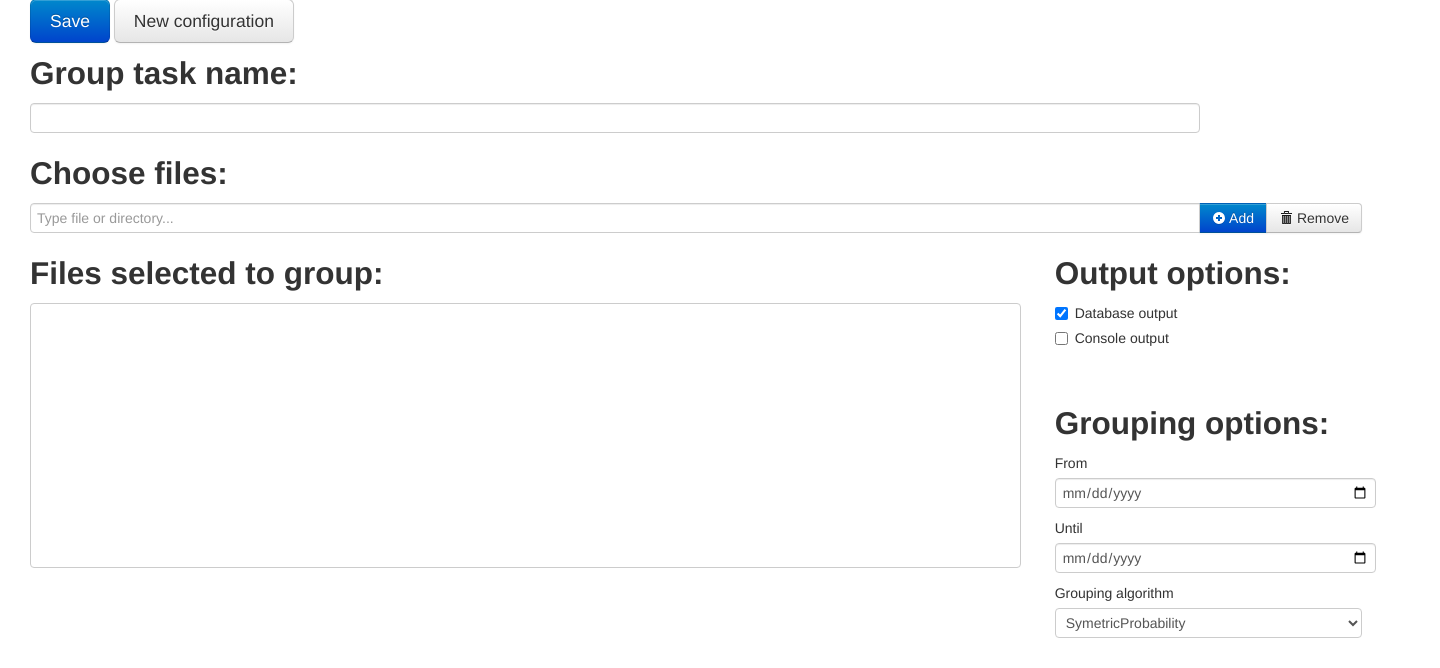
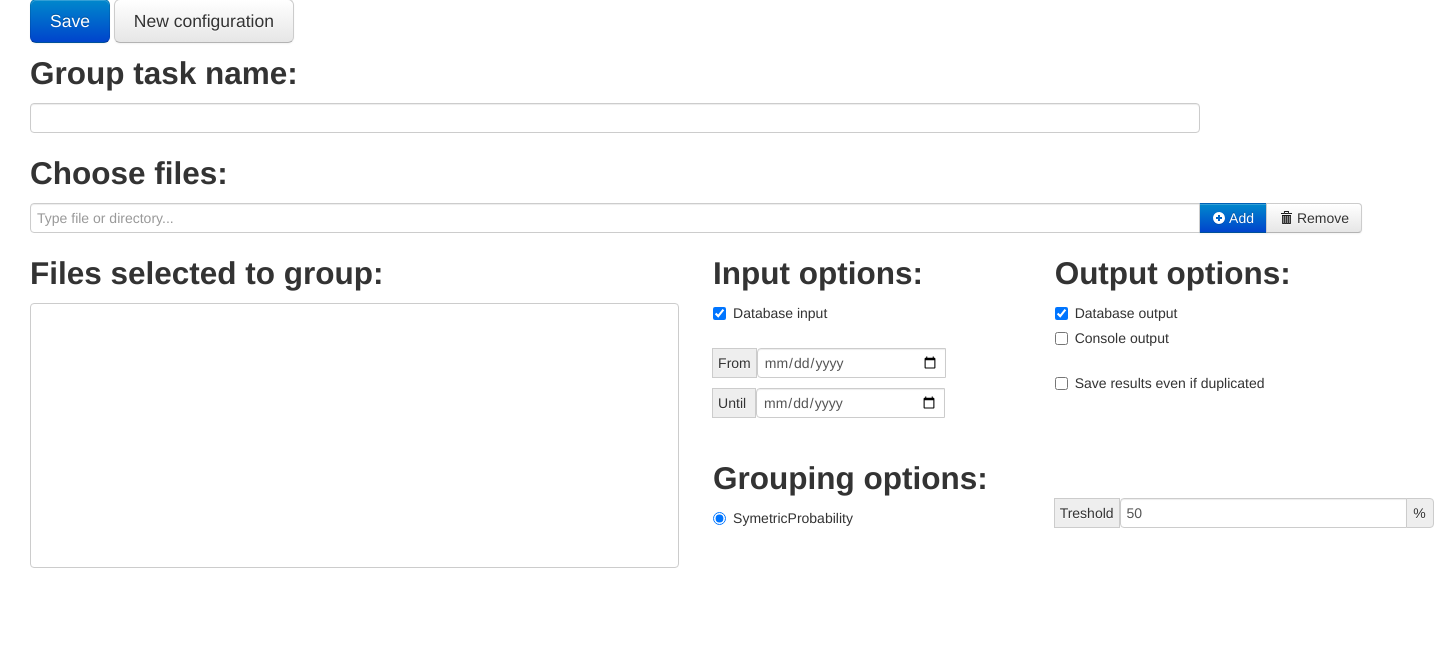
Before and after one commit to kubasejdak/graph-analyzer, a Django app: template src/gui/www/templates/group.html in a window 1440 px wide. Shown: the part 173-841 px from the top of the page. After the commit the page ends 741 px from the top, so only its background shows below. Run offline with Django 3.2, Linux system fonts and the light colour scheme; the template is opened without the code that fills it, so the values that code supplies are empty; parts of the project's set-up code (start-up, migrations or seed data) failed here and were passed over; some libraries are stand-ins or nearby versions.

Commit message:
UI changes regarding task options.

```diff
--- a/src/gui/www/templates/group.html
+++ b/src/gui/www/templates/group.html
@@ -58,26 +58,45 @@
 
 		<div class="row-fluid">
 			<div class="span12">
-				<div class="span9">
+				<div class="span6">
 					<h2>Files selected to group:</h2>
 					<select multiple id="groupFiles" name="groupFiles" size="15" width="300" style="width: 100%"></select>
+				</div>
+				<div class="span3">
+					<h2>Input options:</h2>
+					<label class="checkbox"><input type="checkbox" name="databaseInput" checked="checked" value=""> Database input</label>
+					<br/>
+					<div class="input-append">
+						<span class="add-on">From</span>
+						<input type="date" style="width: 100%" name="fromDate" value="">
+					</div>
+					<div class="input-append">
+						<span class="add-on">Until&nbsp;</span>
+						<input type="date" style="width: 100%" name="untilDate" value="">
+					</div>
+					<br/>
+					<br/>
+
+					<h2>Grouping options:</h2>
+					<label class="radio">
+  						<input type="radio" name="optionsRadios" id="optionsRadios1" value="option1" checked>SymetricProbability</label>
 				</div>
 				<div class="span3">
 					<h2>Output options:</h2>
 					<label class="checkbox"><input type="checkbox" name="databaseOutput" checked="checked" value=""> Database output</label>
 					<label class="checkbox"><input type="checkbox" name="consoleOutput" value=""> Console output</label>
 					<br/>
+					<label class="checkbox"><input type="checkbox" name="duplicate" value=""> Save results even if duplicated</label>
 					<br/>
-
-					<h2>Grouping options:</h2>
-					<label class="control-label">From</label>
-					<input type="date" style="width: 100%" name="fromDate" value="">
-					<label class="control-label">Until</label>
-					<input type="date" style="width: 100%" name="untilDate" value="">
-					<label class="control-label">Grouping algorithm</label>
-					<select style="width: 100%" name="algorithm">
-						<option>SymetricProbability</option>
-					</select>
+					<br/>
+					<br/>
+					<br/>
+					<br/>
+					<div class="input-append">
+						<span class="add-on">Treshold</span>
+						<input class="span2" id="treshold_SymetricProbability" style="width: 100%" type="text" value="50">
+						<span class="add-on">%</span>
+					</div>
 				</div>
 			</div>
 		</div>
```
Also changed, not shown: src/gui/www/templates/analyze.html (+4 -5 lines).
